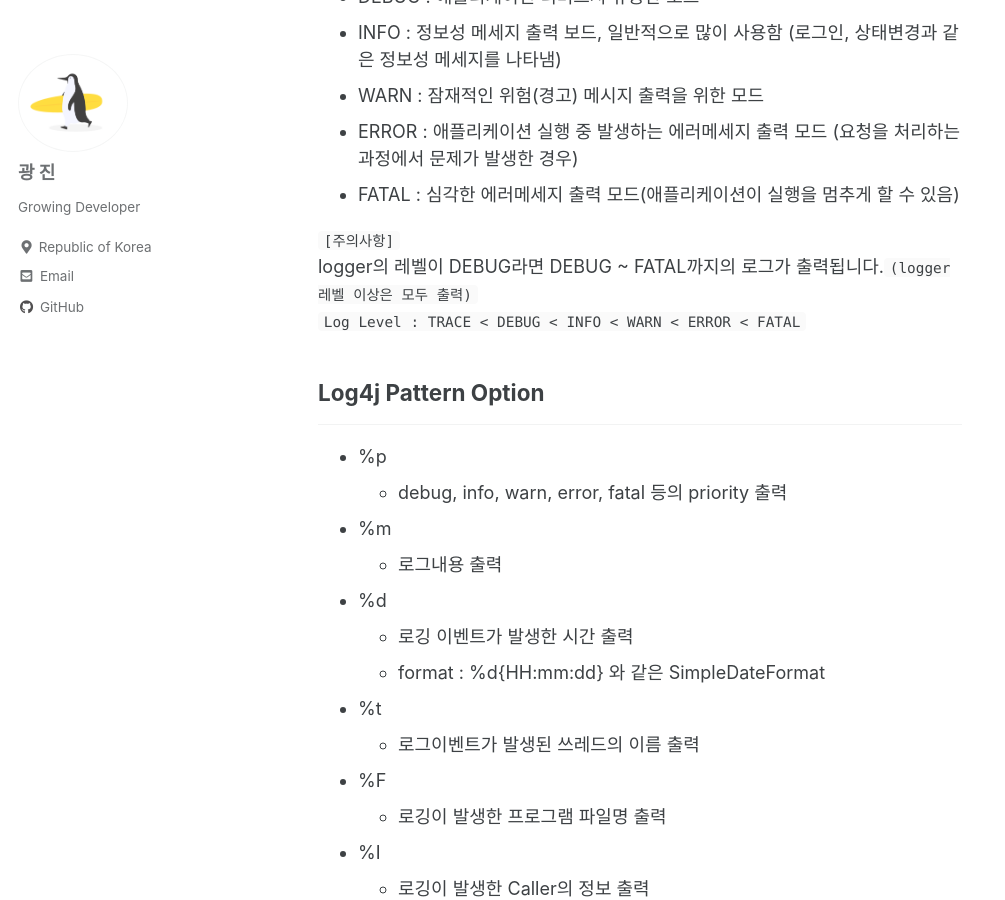
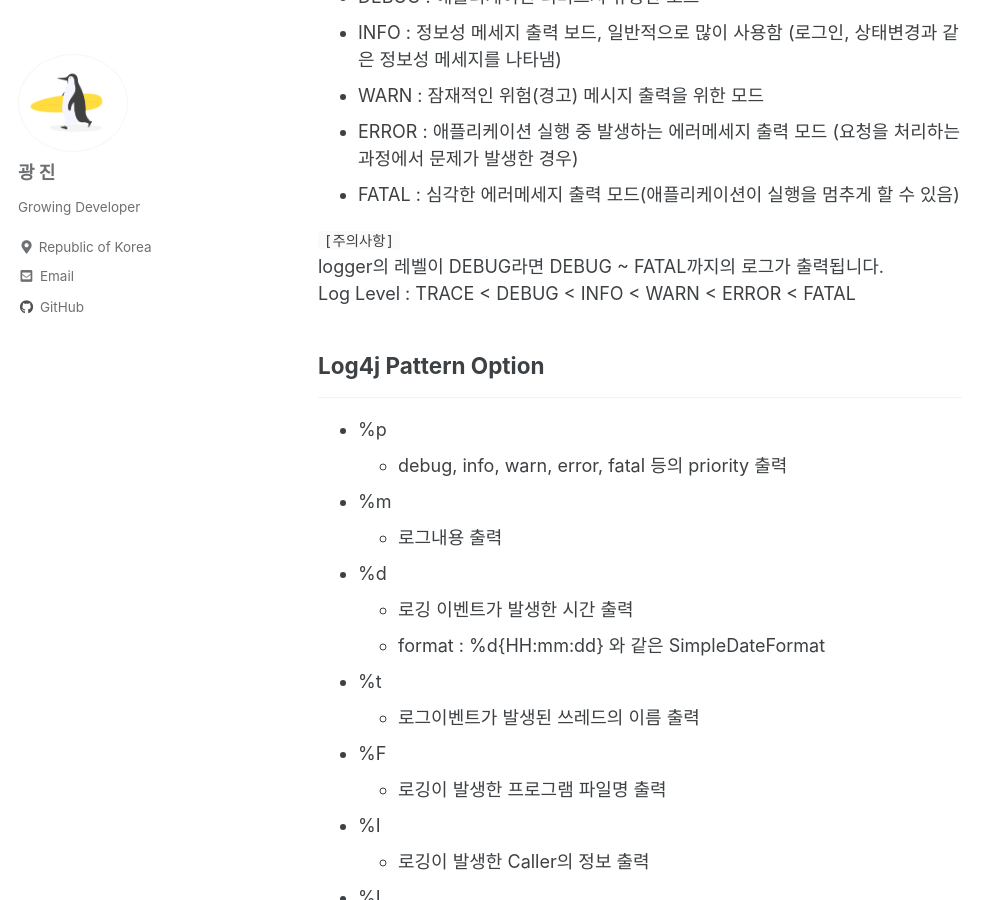
Before and after one commit to KOR-SHIN/KOR-SHIN.github.io, a Jekyll site: the page built from _posts/2020-10-08-log4j.md, in a window 1280 px wide and 900 px high, scrolled down 1568 px. Shown: the whole window, without its empty margins (0-1005 px from the left). Built offline with Jekyll 4.4.1, drawn with Linux system fonts in a browser that asks for light colours; cached includes are drawn as plain includes.

Commit message:
[Modify] 태그명 수정

```diff
--- a/_posts/2020-10-08-log4j.md
+++ b/_posts/2020-10-08-log4j.md
@@ -26,11 +26,11 @@ Log4j는 아래와 같은 특징을 가지고 있습니다.
 
 ## __Log4j 구성요소__
 ---
-- `Loggers`
+- Loggers
     - logging 메세지를 appender에게 전달하는 중요한 역할을 담당합니다.
     - logger는 로그레벨을 가지는데 로그문의 레벨보다 logger의 레벨이 낮으면 해당 logger의 로그는 출력되지 않습니다.
 
-- `Appenders`
+- Appenders
     - 로그의 출력위치를 결정합니다 (File, Console, DB 등)
 
 - Appender의 종류
@@ -42,7 +42,7 @@ Log4j는 아래와 같은 특징을 가지고 있습니다.
     - SocketAppender
     - SyslogAppender
 
-- `Layouts`
+- Layouts
     - Appender를 통해 로그의 출력위치를 결정했다면, 그 로그를 어떤 형식으로 출력할지 Layout을 결정합니다.
 
 ## __Log4j Level__
@@ -55,8 +55,8 @@ Log4j는 아래와 같은 특징을 가지고 있습니다.
 - FATAL : 심각한 에러메세지 출력 모드(애플리케이션이 실행을 멈추게 할 수 있음)
 
 `[주의사항]`<br>
-logger의 레벨이 DEBUG라면 DEBUG ~ FATAL까지의 로그가 출력됩니다.`(logger레벨 이상은 모두 출력)`<br>
-`Log Level : TRACE < DEBUG < INFO < WARN < ERROR < FATAL`
+logger의 레벨이 DEBUG라면 DEBUG ~ FATAL까지의 로그가 출력됩니다.<br>
+Log Level : TRACE < DEBUG < INFO < WARN < ERROR < FATAL
 
 ## __Log4j Pattern Option__
 ---
```
